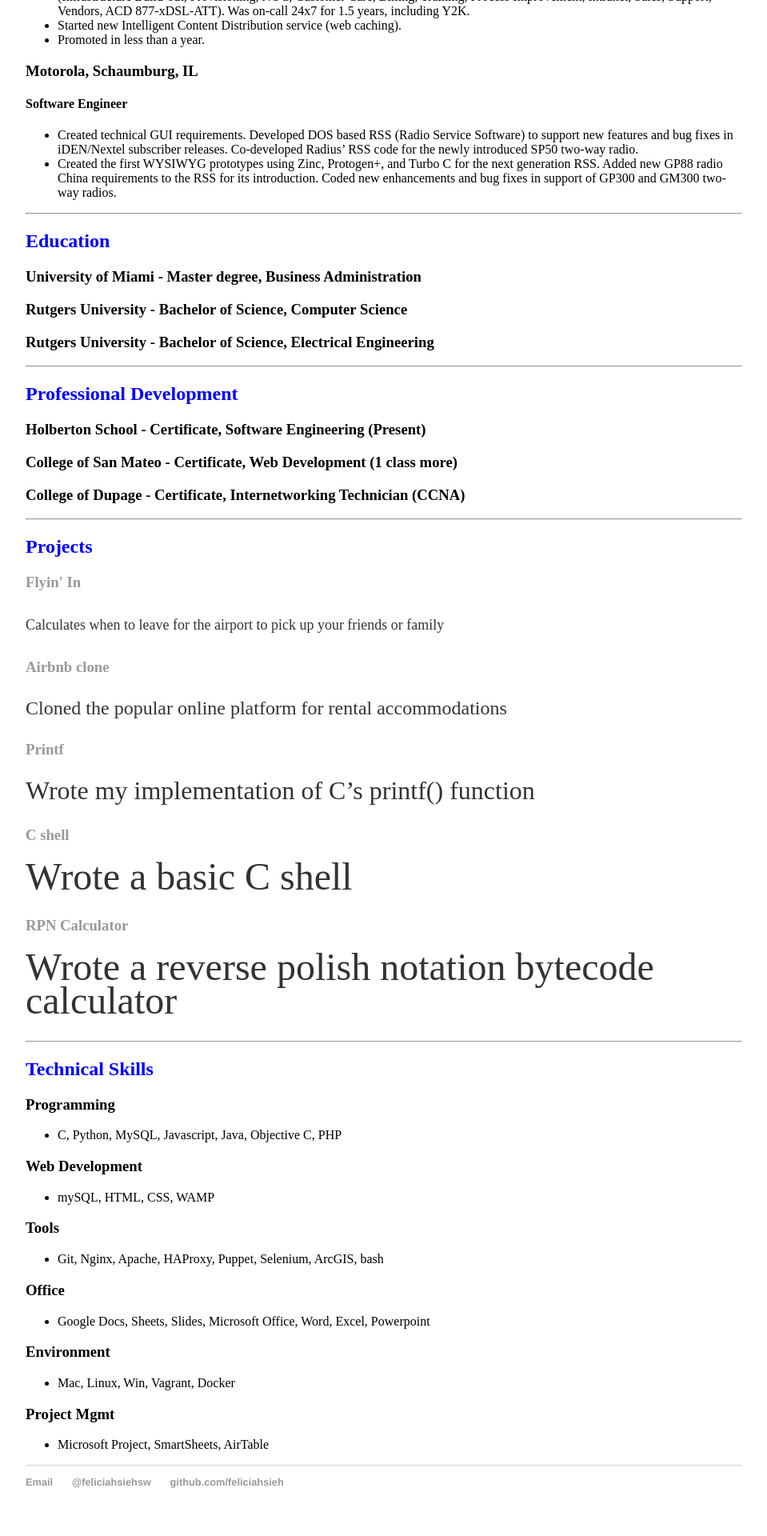
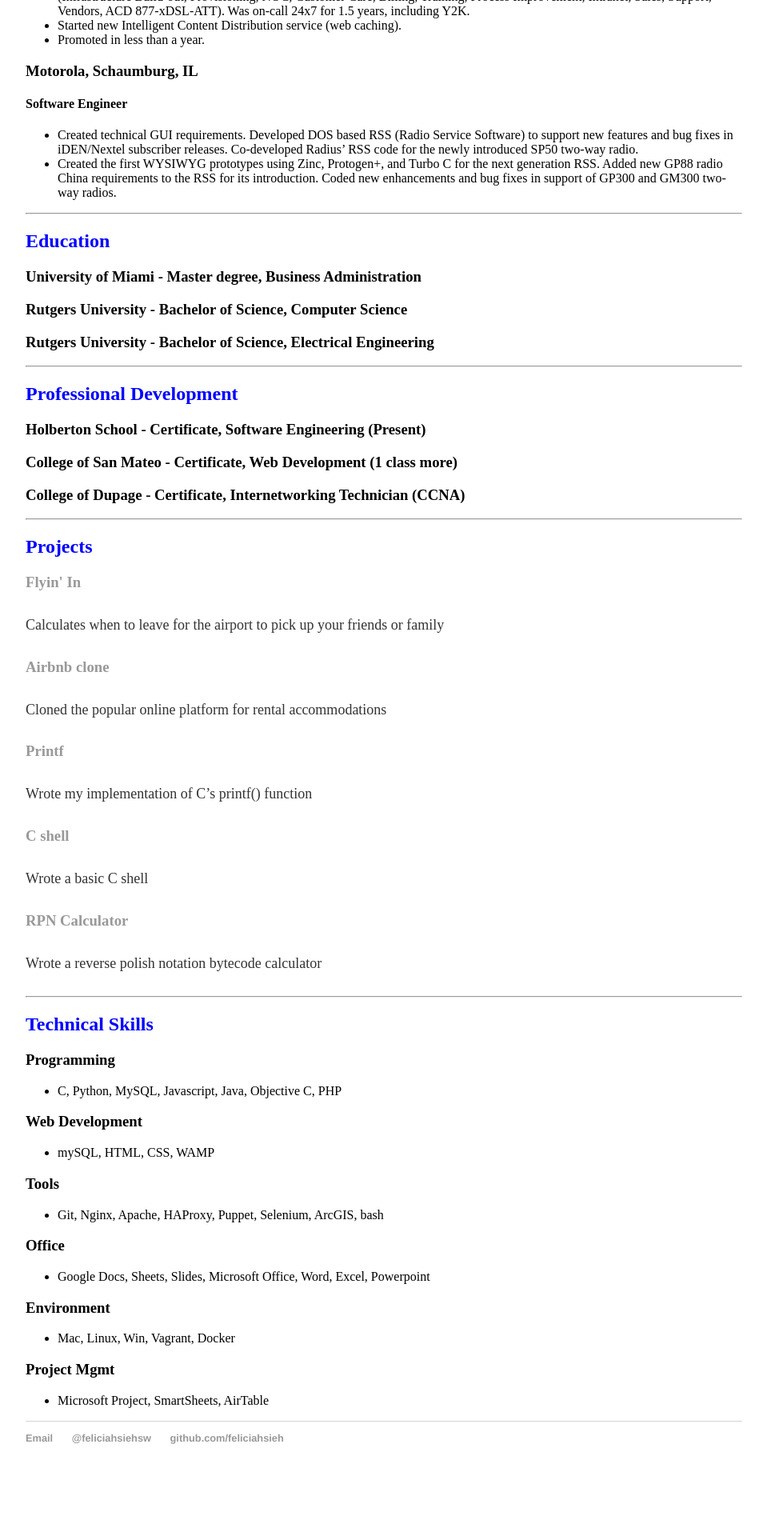
Before and after one commit to feliciahsieh/feliciahsieh.github.io, a Jekyll site: the page built from cv/index.html, in a window 1280 px wide. Shown: the part 984-2904 px from the top of the page at 80% size, without its empty margins (160-1119 px from the left). Built offline with Jekyll 4.4.1, drawn with Linux system fonts in a browser that asks for light colours; after the commit the page ends 2849 px from its top, so only the background shows below that.

Commit message:
Reduce Project font to 4px

```diff
--- a/cv/index.html
+++ b/cv/index.html
@@ -81,16 +81,16 @@
 	<p><font size="4px">Calculates when to leave for the airport to pick up your friends or family</font></p>
 
 	<h3><a href="">Airbnb clone</a></h3>
-	<p><font size="5px">Cloned the popular online platform for rental accommodations</font></p>
+	<p><font size="4px">Cloned the popular online platform for rental accommodations</font></p>
 
 	<h3><a href="">Printf</a></h3>
-	<p><font size="6px">Wrote my implementation of C’s printf() function</font></p>
+	<p><font size="4px">Wrote my implementation of C’s printf() function</font></p>
 
 	<h3><a href="">C shell</a></h3>
-	<p><font size="7px">Wrote a basic C shell</font></p>
+	<p><font size="4px">Wrote a basic C shell</font></p>
 
 	<h3><a href="">RPN Calculator</a></h3>
-	<p><font size="8px">Wrote a reverse polish notation bytecode calculator</font></p>
+	<p><font size="4px">Wrote a reverse polish notation bytecode calculator</font></p>
 
 	<hr> <!-- ------------------------- -->
 
```
